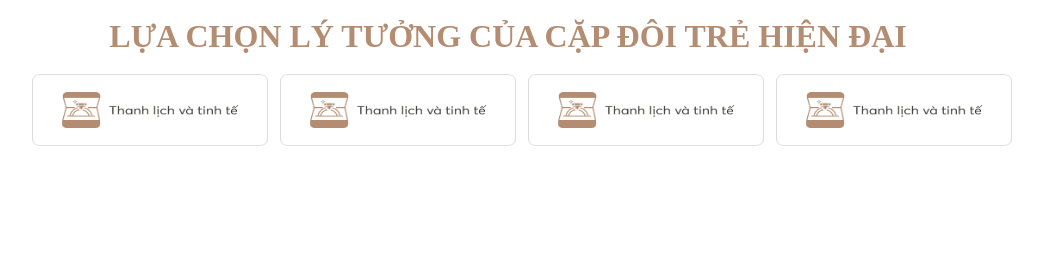
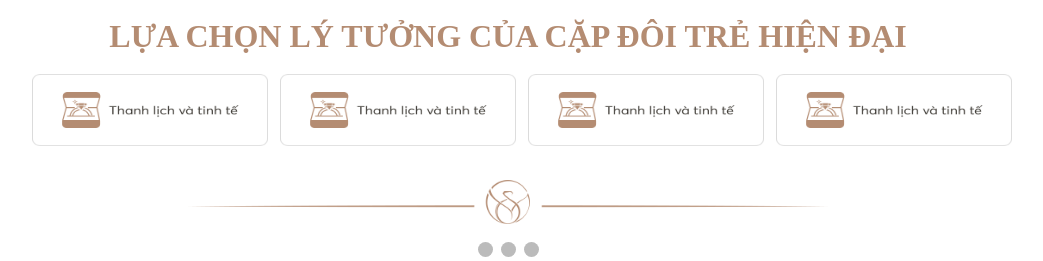
Before and after one commit to m3odev/sell-diamonds-website, a PHP site: page / in a window 1280 px wide. Shown: the part 1231-1492 px from the top of the page, without its empty margins (132-1175 px from the left). Before the commit the page ends 1377 px from the top, so only its background shows below. Run offline with PHP 8.4, Linux system fonts and the light colour scheme.

Commit message:
add slideshow

```diff
--- a/index.html
+++ b/index.html
@@ -54,31 +54,64 @@
             <ul id="intro-ul" style="list-style-type:none;">
                 <li>
 
-                    <img
-                    src="./img/thanh-lich-jsW4ozPWXh.jpg"
-                    alt="">
+                    <img src="./img/thanh-lich-jsW4ozPWXh.jpg" alt="">
                 </li>
                 <li>
 
-                    <img
-                    src="./img/thanh-lich-jsW4ozPWXh.jpg"
-                    alt="">
+                    <img src="./img/thanh-lich-jsW4ozPWXh.jpg" alt="">
                 </li>
                 <li>
 
-                    <img
-                    src="./img/thanh-lich-jsW4ozPWXh.jpg"
-                    alt="">
+                    <img src="./img/thanh-lich-jsW4ozPWXh.jpg" alt="">
                 </li>
                 <li>
 
-                    <img
-                    src="./img/thanh-lich-jsW4ozPWXh.jpg"
-                    alt="">
+                    <img src="./img/thanh-lich-jsW4ozPWXh.jpg" alt="">
                 </li>
             </ul>
+            <div id="intro-image">
+                <img src="./img/group-232-8H9ypsf84k.png" alt="">
+            </div>
+
         </div>
     </div>
+
+    <!-- Slideshow container -->
+<div class="slideshow-container">
+
+    <!-- Full-width images with number and caption text -->
+    <div class="mySlides fade">
+      <div class="numbertext">1 / 3</div>
+      <img src="./img/thanh-lich-jsW4ozPWXh.jpg" style="width:100%">
+      <div class="text">Caption Text</div>
+    </div>
+
+    <div class="mySlides fade">
+      <div class="numbertext">2 / 3</div>
+      <img src="./img/group-232-8H9ypsf84k.png" style="width:100%">
+      <div class="text">Caption Two</div>
+    </div>
+
+    <div class="mySlides fade">
+      <div class="numbertext">3 / 3</div>
+      <img src="/img/thanh-lich-jsW4ozPWXh.jpg" style="width:100%">
+      <div class="text">Caption Three</div>
+    </div>
+
+    <!-- Next and previous buttons -->
+    <a class="prev" onclick="plusSlides(-1)">&#10094;</a>
+    <a class="next" onclick="plusSlides(1)">&#10095;</a>
+  </div>
+  <br>
+
+  <!-- The dots/circles -->
+  <div style="text-align:center">
+    <span class="dot" onclick="currentSlide(1)"></span>
+    <span class="dot" onclick="currentSlide(2)"></span>
+    <span class="dot" onclick="currentSlide(3)"></span>
+  </div>
+
+
     <div id="footer"></div>
 </body>
 
--- a/style.css
+++ b/style.css
@@ -92,3 +92,102 @@ html , body {
 p {
     display: inline;
 }
+
+#intro-image{
+    display: flex;
+    justify-content: center;
+}
+
+#intro-image img {
+    width: 50%;
+}
+
+/* slideshow */
+
+* {box-sizing:border-box}
+
+/* Slideshow container */
+.slideshow-container {
+  max-width: 1000px;
+  position: relative;
+  margin: auto;
+}
+
+/* Hide the images by default */
+.mySlides {
+  display: none;
+}
+
+/* Next & previous buttons */
+.prev, .next {
+  cursor: pointer;
+  position: absolute;
+  top: 50%;
+  width: auto;
+  margin-top: -22px;
+  padding: 16px;
+  color: white;
+  font-weight: bold;
+  font-size: 18px;
+  transition: 0.6s ease;
+  border-radius: 0 3px 3px 0;
+  user-select: none;
+}
+
+/* Position the "next button" to the right */
+.next {
+  right: 0;
+  border-radius: 3px 0 0 3px;
+}
+
+/* On hover, add a black background color with a little bit see-through */
+.prev:hover, .next:hover {
+  background-color: rgba(0,0,0,0.8);
+}
+
+/* Caption text */
+.text {
+  color: #f2f2f2;
+  font-size: 15px;
+  padding: 8px 12px;
+  position: absolute;
+  bottom: 8px;
+  width: 100%;
+  text-align: center;
+}
+
+/* Number text (1/3 etc) */
+.numbertext {
+  color: #f2f2f2;
+  font-size: 12px;
+  padding: 8px 12px;
+  position: absolute;
+  top: 0;
+}
+
+/* The dots/bullets/indicators */
+.dot {
+  cursor: pointer;
+  height: 15px;
+  width: 15px;
+  margin: 0 2px;
+  background-color: #bbb;
+  border-radius: 50%;
+  display: inline-block;
+  transition: background-color 0.6s ease;
+}
+
+.active, .dot:hover {
+  background-color: #717171;
+}
+
+/* Fading animation */
+.fade {
+  animation-name: fade;
+  animation-duration: 1.5s;
+}
+
+@keyframes fade {
+  from {opacity: .4}
+  to {opacity: 1}
+}
```
Also changed, not shown: main.js (added, +14 -0 lines), img/group-232-8H9ypsf84k.png (added).
